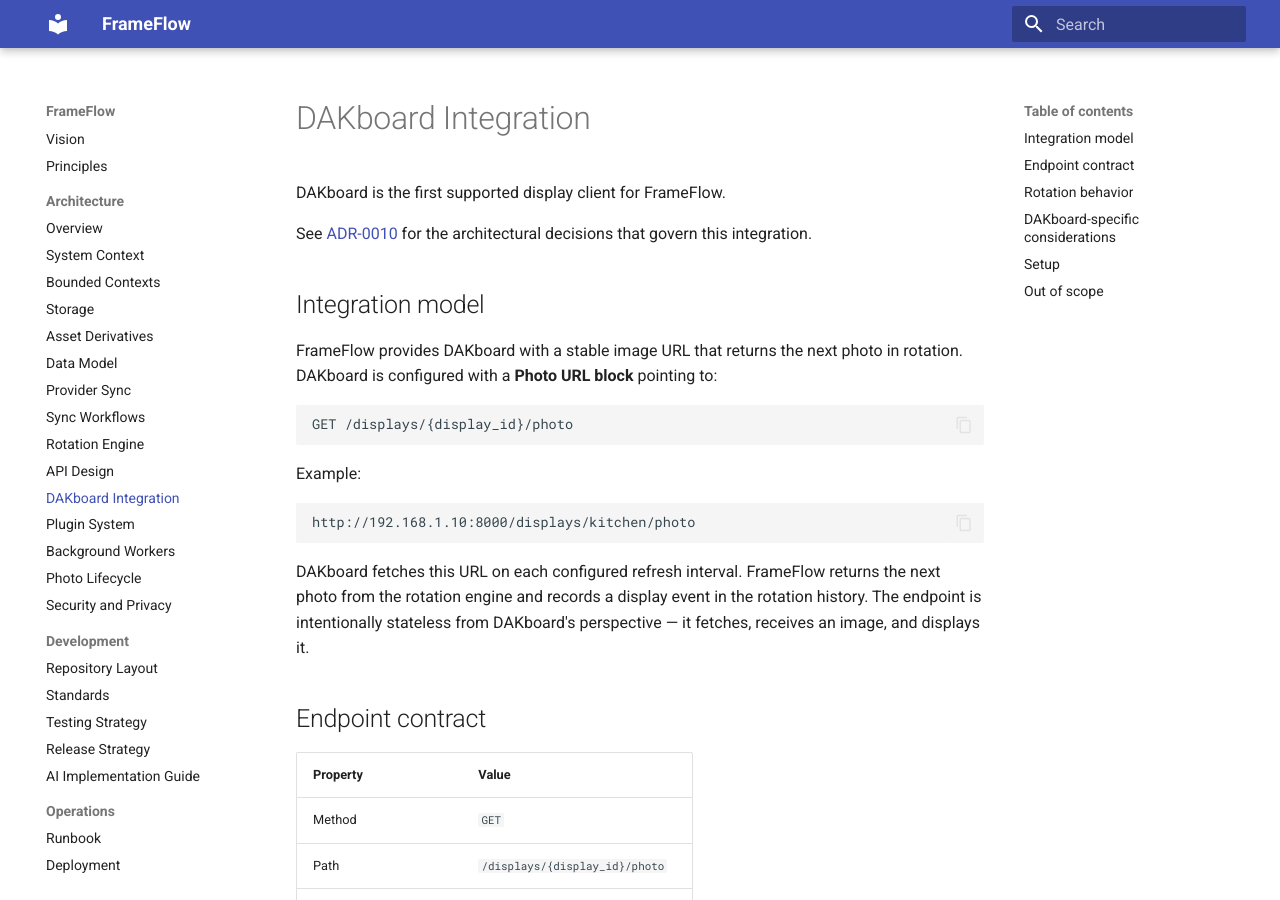
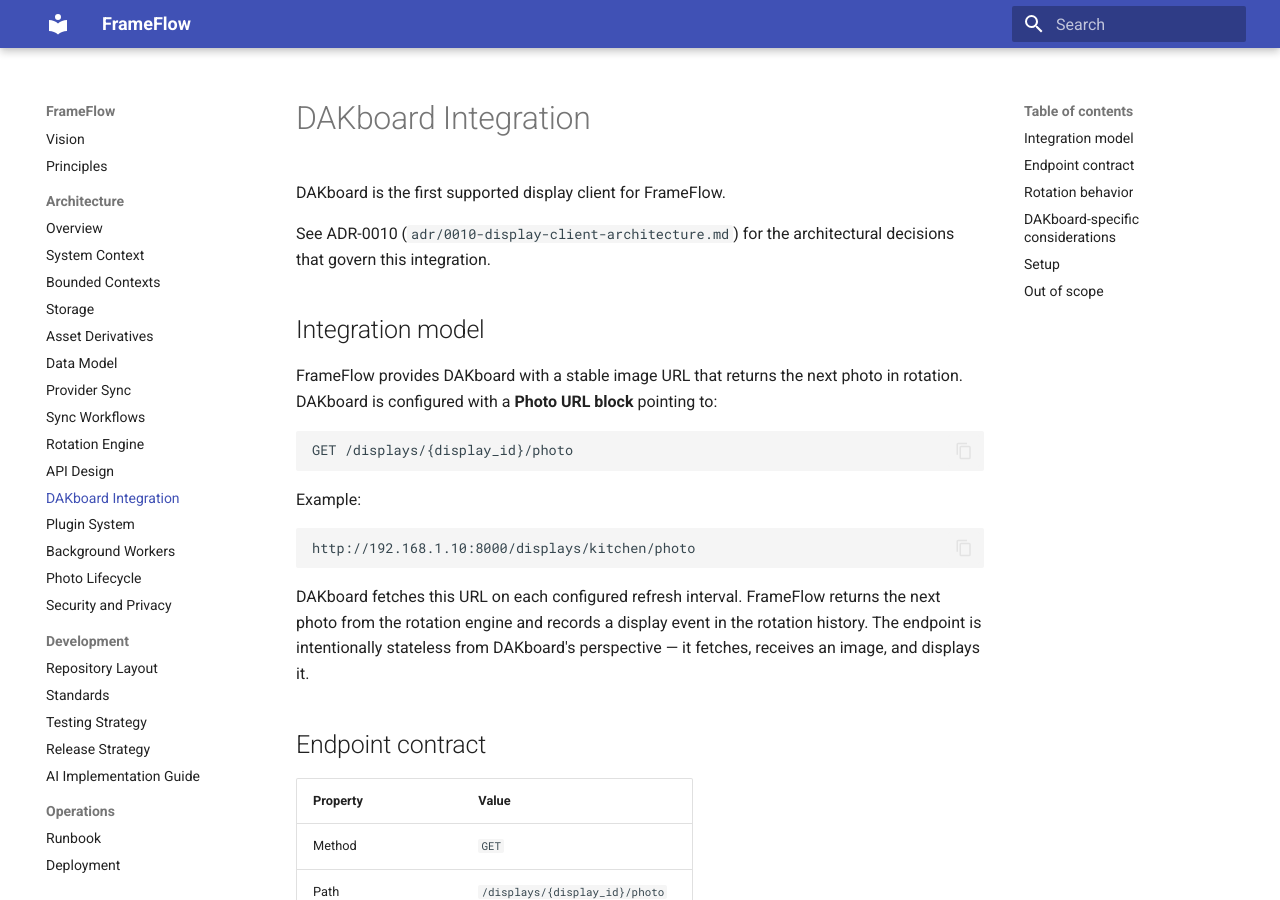
Before and after one commit to nbeck/frameflow, an MkDocs documentation site: the page built from docs/architecture/dakboard-integration.md, in a window 1280 px wide and 900 px high. Built offline with MkDocs 1.6.1 and Material for MkDocs 9.7.7, drawn with Linux system fonts in a browser that asks for light colours.

Commit message:
fix: add display-setup to nav and remove unresolvable ADR link
Co-Authored-By: Claude Sonnet 4.6 <noreply@anthropic.com>

```diff
--- a/docs/architecture/dakboard-integration.md
+++ b/docs/architecture/dakboard-integration.md
@@ -2,7 +2,7 @@
 
 DAKboard is the first supported display client for FrameFlow.
 
-See [ADR-0010](../adr/0010-display-client-architecture.md) for the architectural decisions that govern this integration.
+See ADR-0010 (`adr/0010-display-client-architecture.md`) for the architectural decisions that govern this integration.
 
 ## Integration model
 
--- a/mkdocs.yml
+++ b/mkdocs.yml
@@ -40,6 +40,7 @@ nav:
       - Backup and Restore: operations/backup-restore.md
       - Observability: operations/observability.md
       - Security: operations/security.md
+      - Display Setup: operations/display-setup.md
   - Roadmap:
       - Milestone 0: roadmap/milestone-0-repository-foundation.md
       - Milestone 1: roadmap/milestone-1-core-domain-storage.md
```
